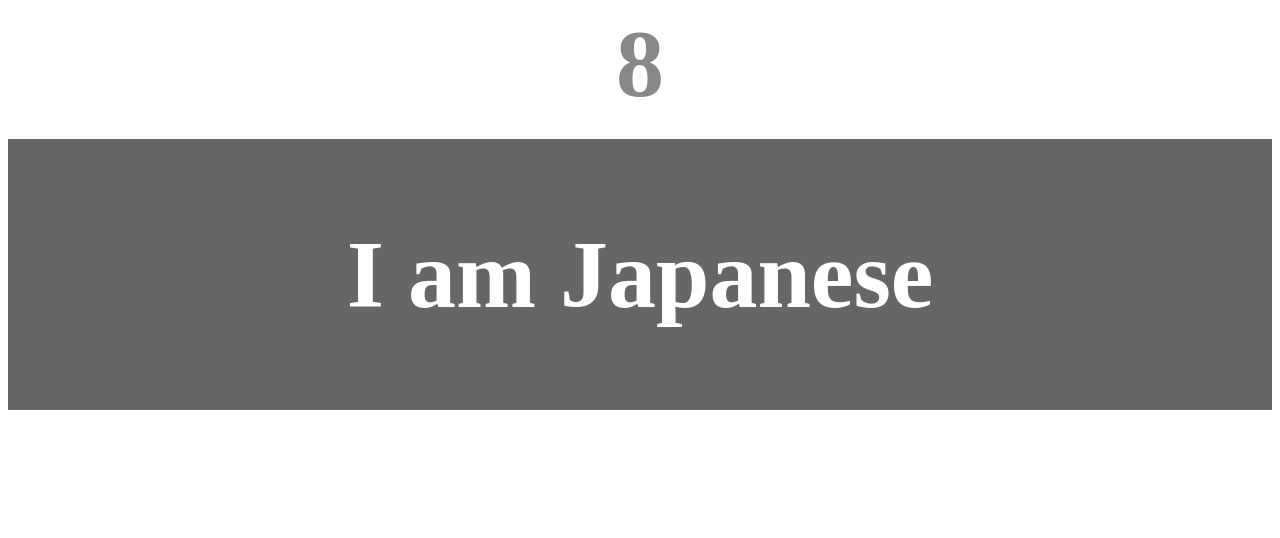
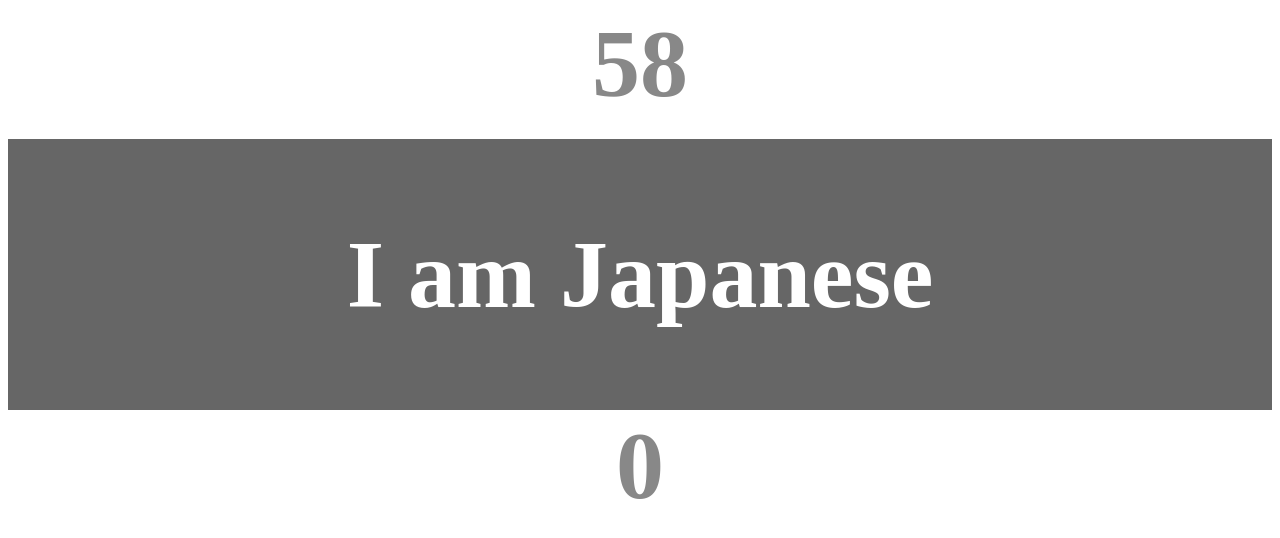
Before and after one commit to masa-png/typing, a plain HTML site: page index.html in a window 1280 px wide. Both pictures are taken after a click on the button "スタート". Drawn offline with nearby package versions, Linux system fonts and the light colour scheme.

Commit message:
jQuery機能追加

```diff
--- a/index.html
+++ b/index.html
@@ -11,11 +11,12 @@
     <link rel="stylesheet" href="style.css" />
   </head>
   <body>
-    <p id="count" class="count">10</p>
+    <p id="count" class="count">60</p>
     <div id="wrap" class="wrap">
       <span id="typed" class="typed"></span><span id="untyped"></span>
     </div>
     <button id="start">スタート</button>
+    <p id="score" class="score">0</p>
 
     <script src="https://code.jquery.com/jquery-3.6.0.min.js"></script>
     <script type="text/javascript" src="main.js"></script>
--- a/main.js
+++ b/main.js
@@ -2,6 +2,7 @@ $(function () {
   let untyped = "";
   let typed = "";
   let score = 0;
+  let scoreText = $("#score");
   const untypedfield = $("#untyped");
   const typedfield = $("#typed");
 
@@ -66,11 +67,16 @@ $(function () {
     typed += untyped.substring(0, 1);
     untyped = untyped.substring(1);
     typedfield.text(typed);
+    showScore(score);
     untypedfield.text(untyped);
 
     if (untyped === "") {
       createText();
     }
+  }
+
+  function showScore(score) {
+    scoreText.text(score);
   }
 
   // タイピングスキルのランクを判定
@@ -94,23 +100,27 @@ $(function () {
   // ゲームを終了させる
   function gameOver(id) {
     clearInterval(id);
+    untypedfield.text("タイムアップ！");
+    typed = "";
+    typedfield.text(typed);
 
-    const result = confirm(rankCheck(score));
-
-    if (result == true) {
-      location.reload();
-    }
+    setTimeout(() => {
+      const result = confirm(rankCheck(score));
+      if (result == true) {
+        location.reload();
+      }
+    }, 10);
   }
 
   // カウントダウンタイマー
   function timer() {
-    let time = $("#count").text();
+    let count = $("#count").text();
 
     const id = setInterval(() => {
-      time--;
-      $("#count").text(time);
+      count--;
+      $("#count").text(count);
 
-      if (time <= 0) {
+      if (count <= 0) {
         gameOver(id);
       }
     }, 1000);
@@ -120,6 +130,7 @@ $(function () {
   $("#start").on("click", function () {
     timer();
     createText();
+    scoreText.show();
 
     $("#start").hide();
 
@@ -128,4 +139,5 @@ $(function () {
   });
 
   untypedfield.text("スタートボタンで開始");
+  scoreText.hide();
 });
--- a/style.css
+++ b/style.css
@@ -20,6 +20,12 @@ body {
   color: #fff;
 }
 
+.score {
+  margin: 0;
+  font-weight: bold;
+  color: #888;
+}
+
 /* 正しくタイプされた場合のテキスト */
 .typed {
   color: lightgreen;
```
